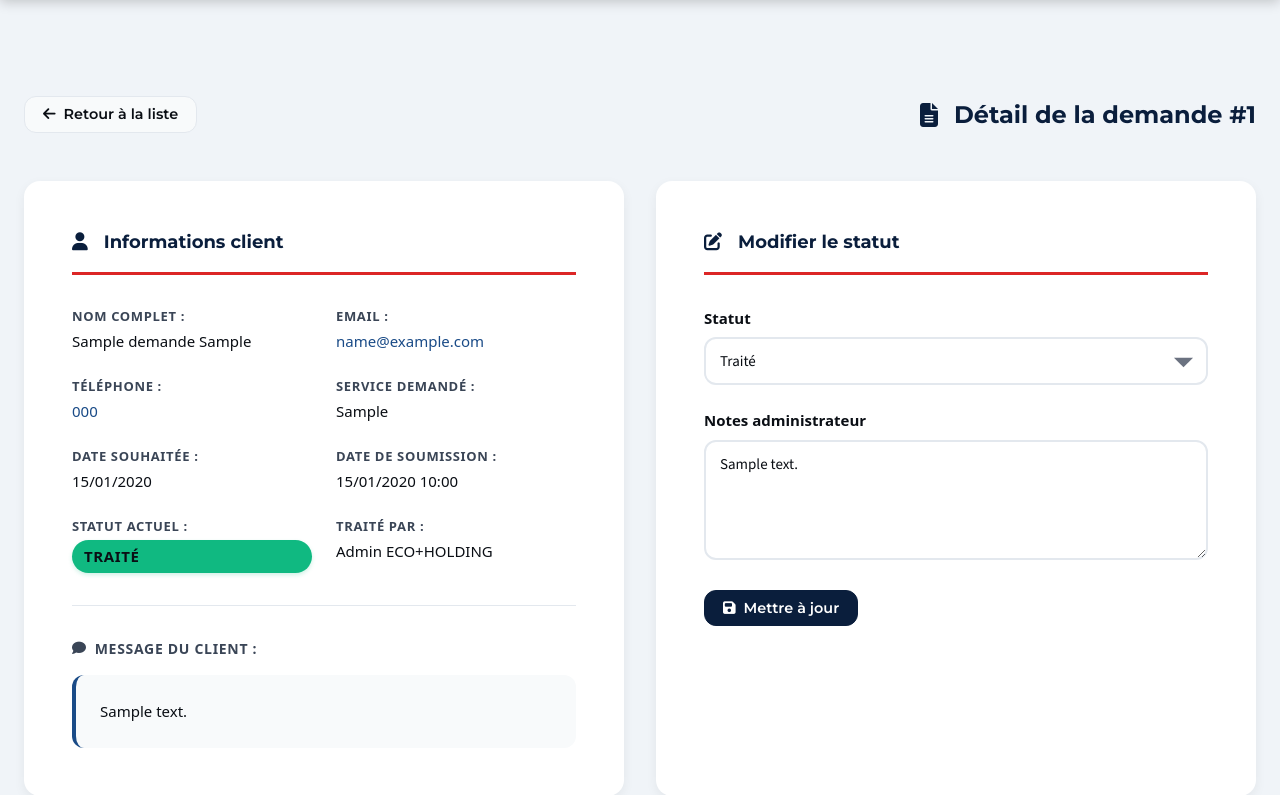
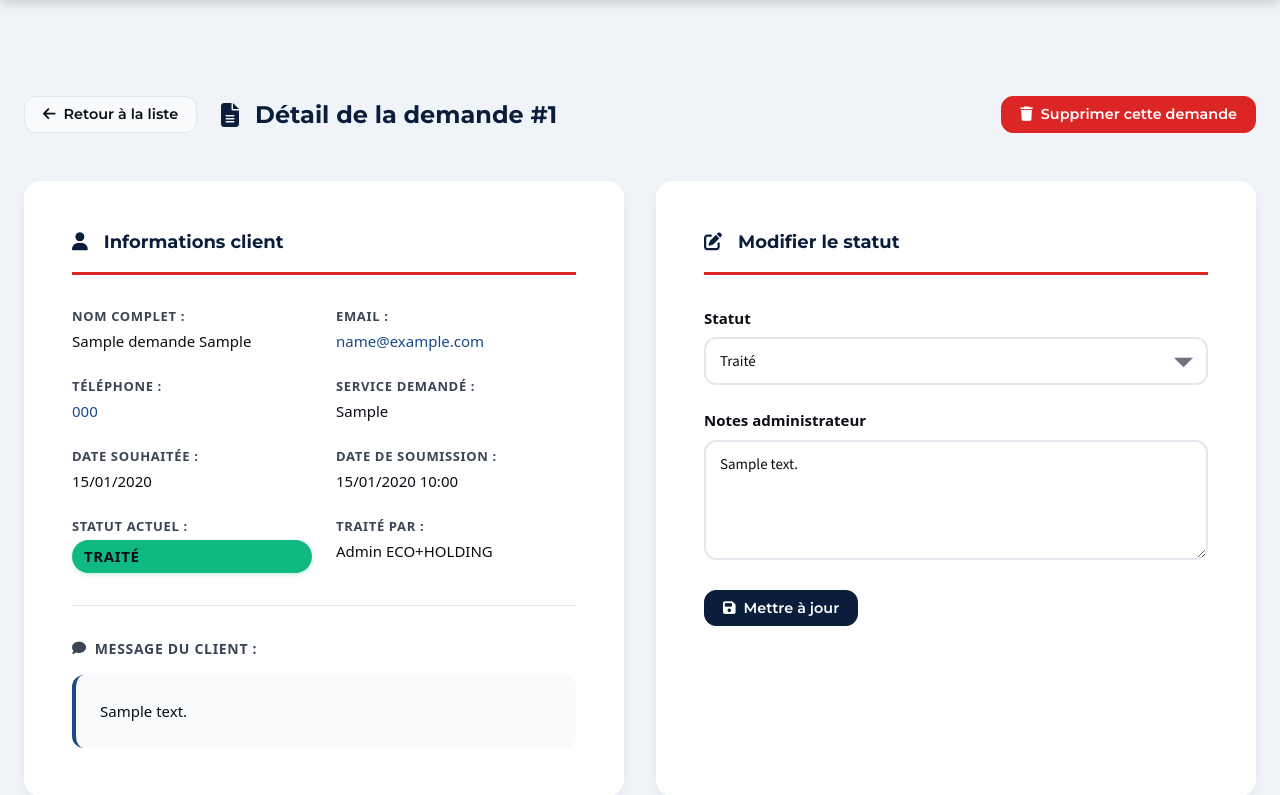
Before and after one commit to Goldenxys/ecoholding, a Laravel app: page /demandes/1 in a window 1280 px wide. Shown: the part 133-928 px from the top of the page. Run offline with Laravel 12, Linux system fonts and the light colour scheme; a user stored in the database is signed in; data comes from the database, SQL or seed files in the repository; tables that the repository leaves empty hold one stand-in row (values such as "Sample post"); style sheets or scripts are compiled from the project's sources.

Commit message:
Add delete button for demandes in admin panel
- Add destroy() method in DemandeController
- Add DELETE route for demandes
- Add delete button in demandes list (index) and detail (show) pages
- Add btn-danger CSS style in admin.css
- Confirmation dialog before deletion

https://claude.ai/code/session_01LSqyKTrWHdXMm2DSmw2Roz

```diff
--- a/app/Http/Controllers/DemandeController.php
+++ b/app/Http/Controllers/DemandeController.php
@@ -140,4 +140,16 @@ class DemandeController extends Controller
             ->route('demandes.show', $demande)
             ->with('success', 'Demande mise à jour avec succès.');
     }
+
+    /**
+     * Delete the specified demand.
+     */
+    public function destroy(Demande $demande): RedirectResponse
+    {
+        $demande->delete();
+
+        return redirect()
+            ->route('demandes.index')
+            ->with('success', 'Demande supprimée avec succès.');
+    }
 }
--- a/public/css/admin.css
+++ b/public/css/admin.css
@@ -366,6 +366,19 @@ body {
     color: #fff;
     transform: translateY(-1px);
     box-shadow: 0 4px 12px rgba(37, 211, 102, 0.3);
+}
+
+.btn-danger {
+    background: #dc2626;
+    color: #fff;
+    border-color: #dc2626;
+}
+
+.btn-danger:hover {
+    background: #b91c1c;
+    transform: translateY(-1px);
+    box-shadow: 0 4px 12px rgba(220, 38, 38, 0.25);
+    color: #fff;
 }
 
 .btn-sm { padding: 6px 12px; font-size: 0.8125rem; }
--- a/resources/views/demandes/show.blade.php
+++ b/resources/views/demandes/show.blade.php
@@ -6,6 +6,13 @@
                     <i class="fas fa-arrow-left"></i> Retour à la liste
                 </a>
                 <h1><i class="fas fa-file-alt"></i> Détail de la demande #{{ $demande->id }}</h1>
+                <form method="POST" action="{{ route('demandes.destroy', $demande) }}" onsubmit="return confirm('Êtes-vous sûr de vouloir supprimer cette demande ?')" style="margin-left:auto;">
+                    @csrf
+                    @method('DELETE')
+                    <button type="submit" class="btn btn-danger">
+                        <i class="fas fa-trash"></i> Supprimer cette demande
+                    </button>
+                </form>
             </div>
 
             @if(session('success'))
--- a/routes/web.php
+++ b/routes/web.php
@@ -28,6 +28,7 @@ Route::middleware(['auth', 'verified'])->group(function () {
     Route::get('/demandes', [DemandeController::class, 'index'])->name('demandes.index');
     Route::get('/demandes/{demande}', [DemandeController::class, 'show'])->name('demandes.show');
     Route::put('/demandes/{demande}', [DemandeController::class, 'update'])->name('demandes.update');
+    Route::delete('/demandes/{demande}', [DemandeController::class, 'destroy'])->name('demandes.destroy');
 });
 
 Route::middleware('auth')->group(function () {
```
Also changed, not shown: resources/views/demandes/index.blade.php (+12 -3 lines).
